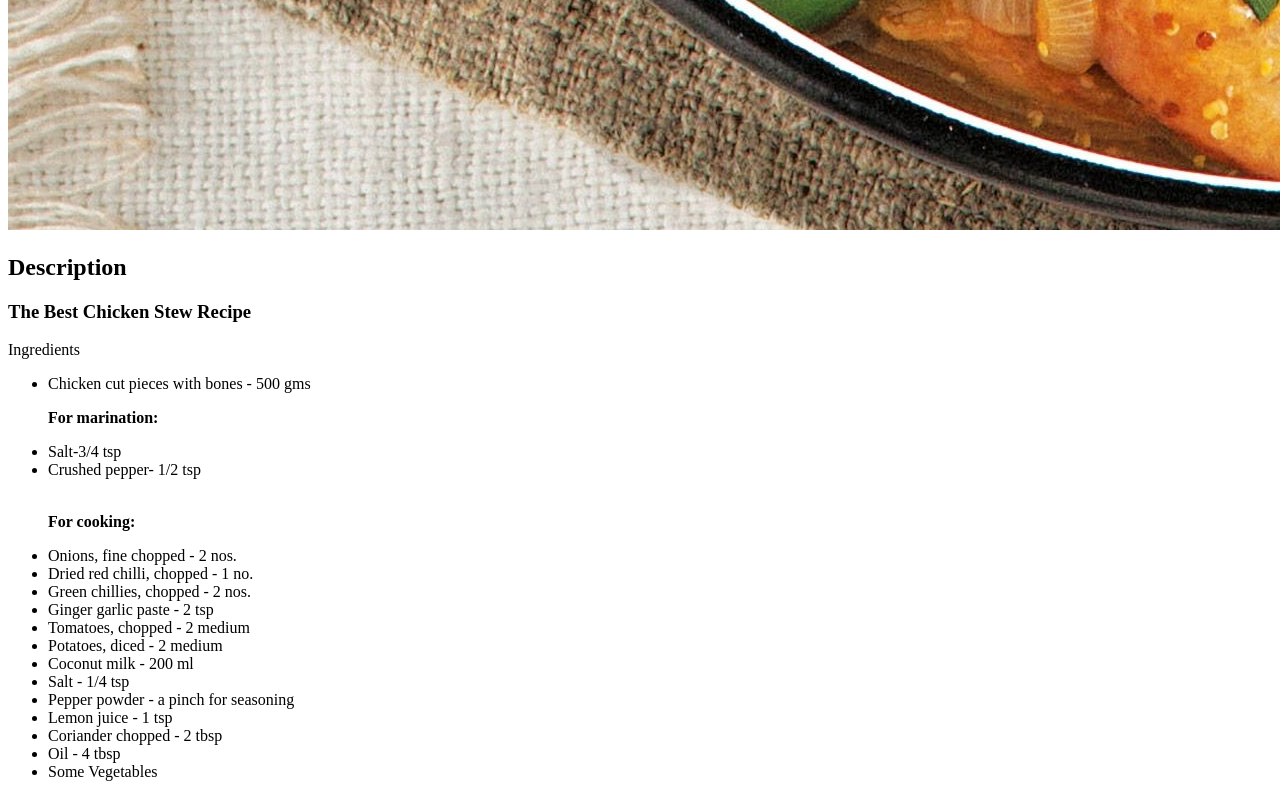
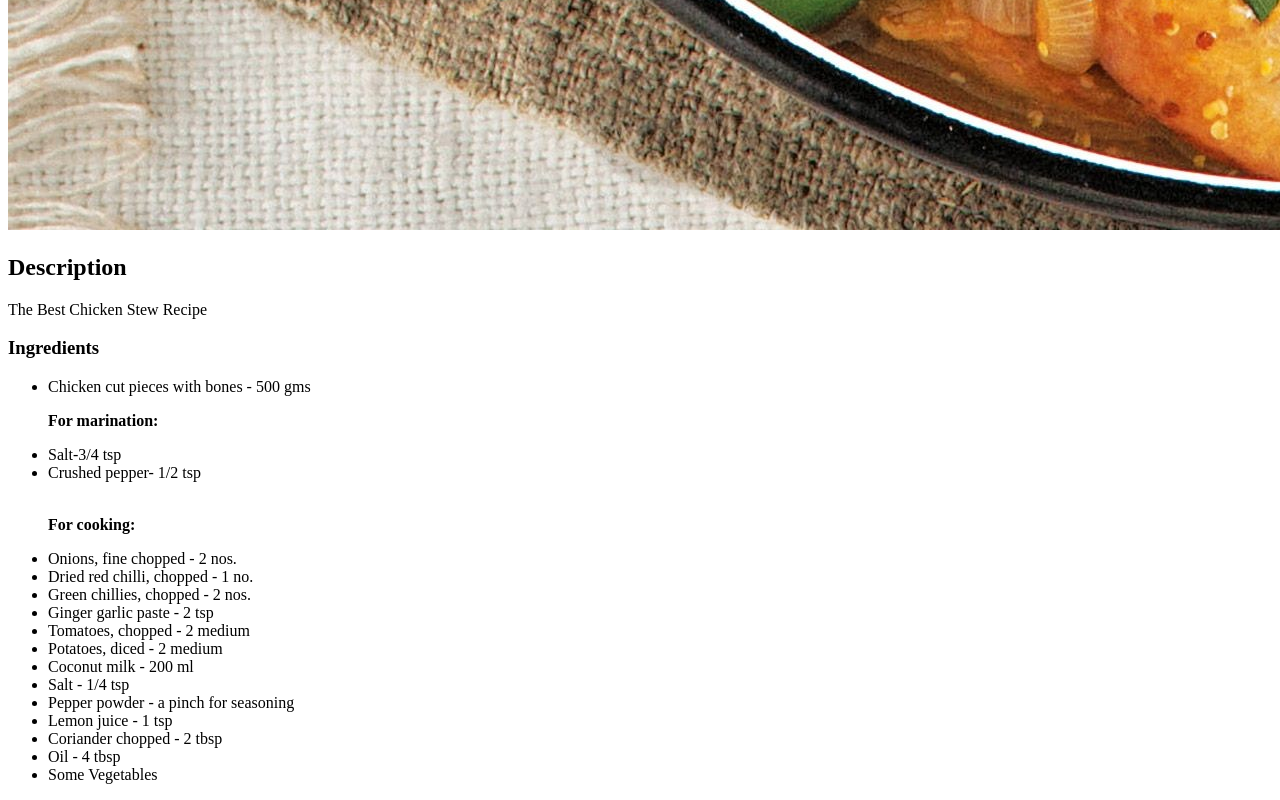
Before and after one commit to raj23689/Recipes, a plain HTML site: page recipes/chicken-stew.html in a window 1280 px wide. Shown: the part 1850-2650 px from the top of the page. Drawn offline with Linux system fonts and the light colour scheme.

Commit message:
updated on chicken stew

```diff
--- a/recipes/chicken-stew.html
+++ b/recipes/chicken-stew.html
@@ -10,8 +10,8 @@
     <h1>Chicken Stew Recipe</h1>
     <img src="../images/chicken-stew.jpeg" alt="Chicken-stew image">
     <h2>Description</h2>
-    <h3>The Best Chicken Stew Recipe</h3>
-    <p>Ingredients</p>
+    <p>The Best Chicken Stew Recipe</p>
+    <h3>Ingredients</h3>
     <ul>
         <li>Chicken cut pieces with bones - 500 gms</li>
         <strong><p>For marination:</p></strong>
```
